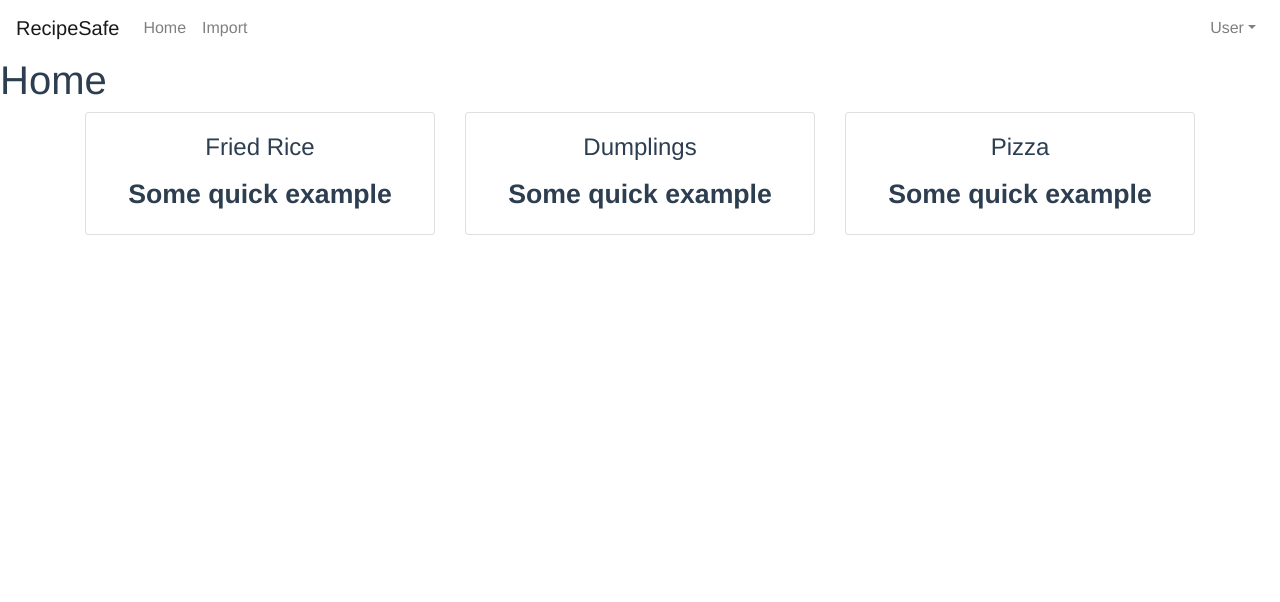
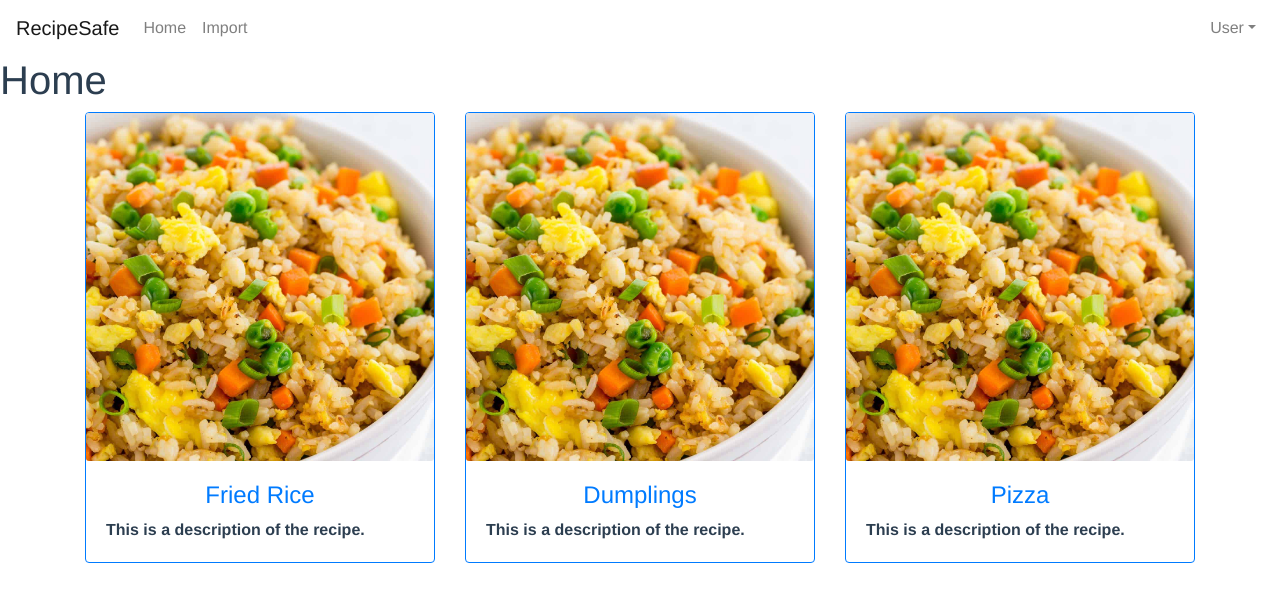
Before and after one commit to matthewshang/recipe-safe, a Vue app: page / in a window 1280 px wide. Shown: the top 602 px of the page. Built offline with nearby package versions, Linux system fonts and the light colour scheme.

Commit message:
Refactored main page into card components

```diff
--- /dev/null
+++ b/src/components/HomeRecipeCard.vue
@@ -0,0 +1,43 @@
+<template>
+  <b-card
+    no-body
+    :img-src="require(`@/assets/images/friedrice.jpg`)"
+    class="m-0 border border-primary home-recipe-card"
+  >
+    <b-card-body>
+      <b-link :to="'/entries/' + entry.slug">
+        <h4>{{ entry.name }}</h4>
+      </b-link>
+      <b-card-text class="card-descrip">
+        This is a description of the recipe.
+      </b-card-text>
+    </b-card-body>
+  </b-card>
+</template>
+
+<script>
+export default {
+  name: 'HomeRecipeCard',
+  props: {
+    entry: {
+      type: Object,
+      default () {
+        return {
+          name: 'unknown',
+          slug: 'not-found'
+        }
+      }
+    }
+  }
+};
+</script>
+
+<style>
+.home-recipe-card {
+  text-align:center;
+}
+.card-descrip {
+  font-size:100%;
+  text-align:left;
+}
+</style>
--- a/src/router.js
+++ b/src/router.js
@@ -27,12 +27,12 @@ export default new Router({
       component: Entry
     },
     {
-      path: '/notfound',
+      path: '/not-found',
       component: NotFound
     },
     {
       path: '*',
-      redirect: '/notfound'
+      redirect: '/not-found'
     }
   ]
 })
--- a/src/views/Entry.vue
+++ b/src/views/Entry.vue
@@ -35,6 +35,9 @@ export default {
         },
         'dumplings': {
           name: 'Dumplings'
+        },
+        'pizza': {
+          name: 'Pizza'
         }
       }
 
@@ -43,7 +46,7 @@ export default {
       if (slug in entries) {
         this.entry = entries[slug]
       } else {
-        this.$router.push('/notfound')
+        this.$router.push('/not-found')
       }
     }
   }
--- a/src/views/Home.vue
+++ b/src/views/Home.vue
@@ -7,17 +7,9 @@
         <b-col
           v-for="(entry, index) in entries"
           :key="entry.slug + '_' + index"
-          class="col-xs-4"
+          class="m-0 col-xs-4"
         >
-          <b-card
-            :title="entry.name"
-            class="home-grid-card"
-          >
-            <b-card-text>
-              Some quick example
-            </b-card-text>
-
-          </b-card>
+          <home-recipe-card :entry=entry></home-recipe-card>
         </b-col>
       </b-row>
     </b-container>
@@ -25,8 +17,12 @@
 </template>
 
 <script>
+import HomeRecipeCard from '../components/HomeRecipeCard.vue'
 export default {
   name: "Home",
+  components: {
+    'home-recipe-card': HomeRecipeCard
+  },
   data() {
     return {
       page_title: "Home",
@@ -55,7 +51,4 @@ export default {
 </script>
 
 <style>
-.home-grid-card {
-  text-align: center;
-}
 </style>
```
Also changed, not shown: src/assets/images/friedrice.jpg (added).
